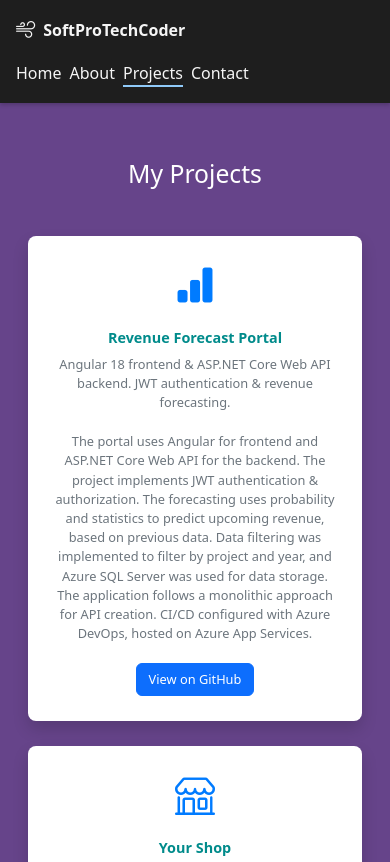
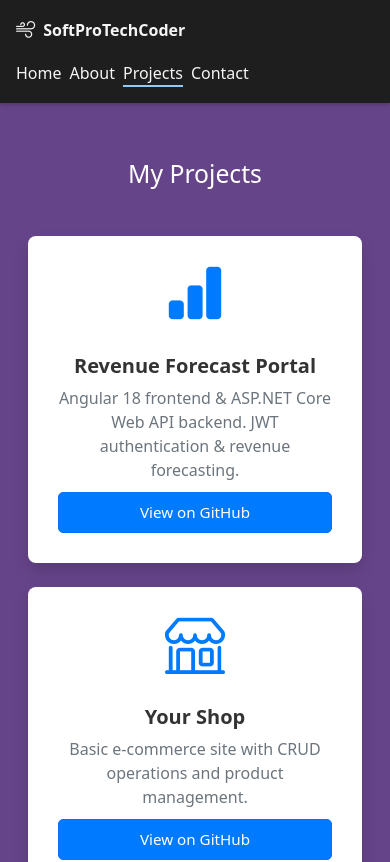
Before and after one commit to softprotechcoader/Angular_Developer_Portfolio, an Angular app: page /projects in a window 390 px wide. Shown: the top 862 px of the page. Built offline with nearby package versions, Linux system fonts and the light colour scheme.

Commit message:
Fixed view on github error

```diff
--- a/pages/projects/projects.component.css
+++ b/pages/projects/projects.component.css
@@ -3,109 +3,132 @@
   background-color: #fff;
   border-radius: 8px;
   overflow: hidden;
-  transition: transform 0.3s ease-in-out, box-shadow 0.3s ease-in-out;
-  height: 200px; /* Initial height of the box */
+  transition: all 0.4s ease;
+  display: flex;
+  flex-direction: column;
+  justify-content: start;
+  height: auto;
+  min-height: 220px;
+  padding: 20px;
+  z-index: 1;
 }
 
 .timeline-item:hover {
-  transform: translateY(-10px); /* Slightly lift on hover */
-  box-shadow: 0px 10px 20px rgba(0, 0, 0, 0.1); /* Shadow for hover effect */
+  transform: scale(1.5); /* Expand to 1.5x size */
+  box-shadow: 0px 30px 60px rgba(0, 0, 0, 0.3);
+  z-index: 10;
 }
 
 .project-icon {
-  margin-top: 20px;
+  text-align: center;
+  margin-bottom: 10px;
 }
 
 .project-icon i {
-  font-size: 60px; /* Large icons */
-  color: #007bff; /* Icon color */
+  font-size: 60px;
+  color: #007bff;
 }
 
 .content {
-  padding: 20px;
   text-align: center;
-  h4{
-    color: darkcyan;
-  }
+  display: flex;
+  flex-direction: column;
+  justify-content: start;
+  padding: 10px;
 }
 
 .content h4 {
   font-size: 1.25rem;
   font-weight: bold;
+  color: #333;
 }
 
-.content p {
+.content .short-desc {
   font-size: 1rem;
-  margin-bottom: 20px;
   color: #6c757d;
+  margin-bottom: 10px;
+}
+
+.content .full-desc {
+  font-size: 1rem;
+  color: #333;
+  display: none;
+  margin-bottom: 15px;
+}
+
+.timeline-item:hover .content .full-desc {
+  display: block;
+}
+
+.timeline-item:hover .content .short-desc {
+  display: none;
 }
 
 .content a {
-  font-size: 1rem;
+  font-size: 0.95rem;
+  color: white;
+  background-color: #007bff;
+  padding: 8px 12px;
+  border-radius: 5px;
+  text-decoration: none;
+  transition: background-color 0.3s ease;
 }
 
-.content:hover {
-  background-color: #f8f9fa; /* Light background on hover */
-}
-
-.timeline-item:hover .content {
-  height: 100%; /* Expand content on hover */
-  padding: 30px;
-  background-color: #f1f1f1;
+.content a:hover {
+  background-color: #0056b3;
 }
 
 @media (max-width: 767px) {
   .timeline-item {
-    height: auto; /* Adjust height for smaller screens */
-  }
-
-  .project-icon i {
-    font-size: 50px;
+    transform: none !important;
   }
 }
 
 @media (max-width: 768px) {
-  .timeline-item {
-    height: auto;
-    padding: 10px;
+  .project-card {
+    flex-direction: column;
+    align-items: center;
+    text-align: center;
+    padding: 1rem;
   }
 
-  .project-icon i {
-    font-size: 50px;
+  .project-icon {
+    font-size: 2rem;
+    margin-bottom: 1rem;
   }
 
-  .content h4 {
+  .project-title {
+    font-size: 1.2rem;
+  }
+
+  .project-desc {
     font-size: 1rem;
   }
 
-  .content p {
+  .github-link {
     font-size: 0.9rem;
-  }
-
-  .content a {
-    font-size: 0.9rem;
+    margin-top: 1rem;
   }
 }
 
 @media (max-width: 480px) {
-  .timeline-item {
-    height: auto;
-    padding: 5px;
+  .project-card {
+    padding: 0.5rem;
   }
 
-  .project-icon i {
-    font-size: 40px;
+  .project-icon {
+    font-size: 1.5rem;
   }
 
-  .content h4 {
-    font-size: 0.9rem;
+  .project-title {
+    font-size: 1rem;
   }
 
-  .content p {
+  .project-desc {
     font-size: 0.8rem;
   }
 
-  .content a {
+  .github-link {
     font-size: 0.8rem;
   }
 }
```
